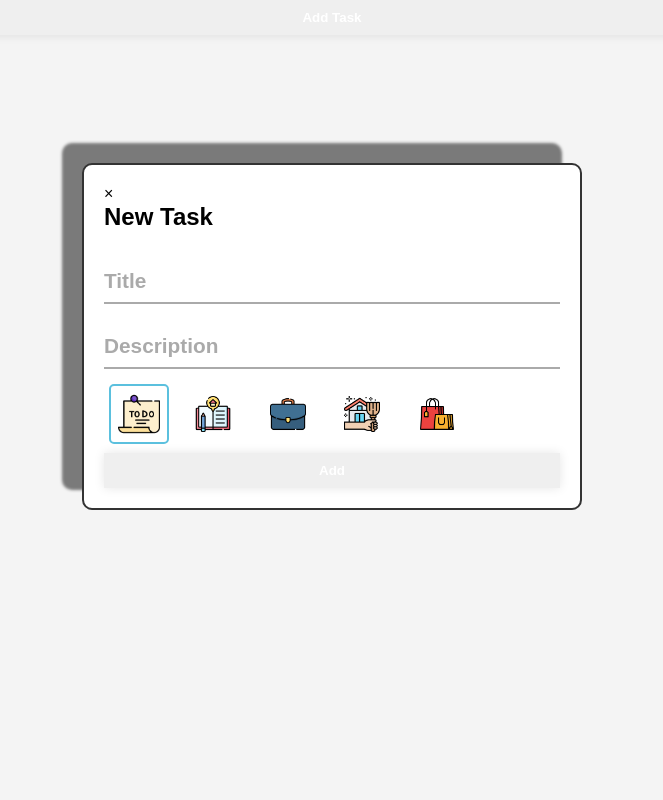
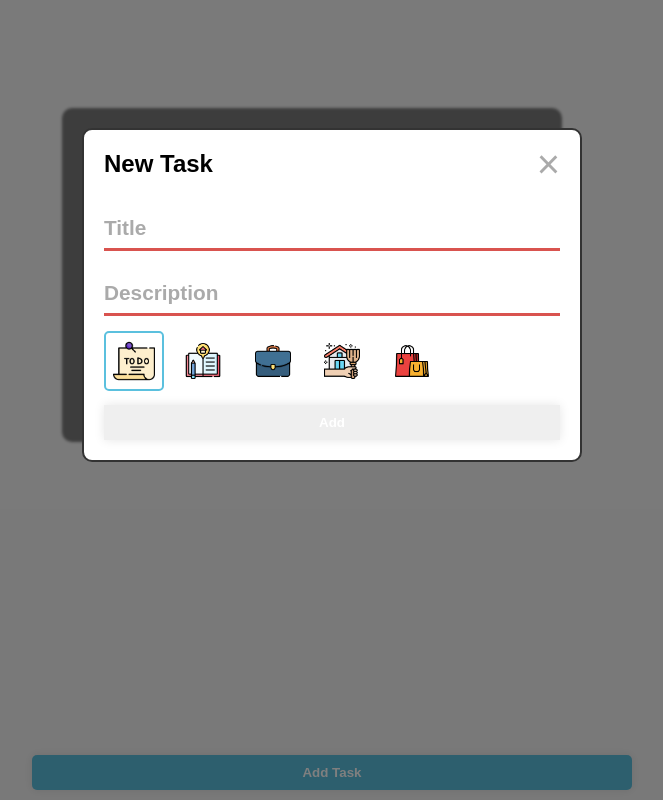
Before and after one commit to UltiPro/JustDoIt, a website built with webpack: page JustDoIt/index.html in a window 1280 px wide. Both pictures are taken after a click on the button "Add Task". Shown: the whole page, without its empty margins (308-971 px from the left). Built offline with nearby package versions, Linux system fonts and the light colour scheme.

Commit message:
Update style.css

```diff
--- a/JustDoIt/style.css
+++ b/JustDoIt/style.css
@@ -43,7 +43,12 @@ button {
     transition: all .2s ease-in-out;
 }
 
-.todo-container {
+form button {
+    margin-top: 5px;
+}
+
+#todo-container {
+    width: 100%;
     max-width: 600px;
     margin: 20px auto 50px auto;
     flex: 1;
@@ -110,7 +115,7 @@ button {
     background-color: var(--red-light);
 }
 
-.add-btn {
+#add-btn {
     position: fixed;
     bottom: 0;
     left: 50%;
@@ -121,11 +126,11 @@ button {
     border-radius: 5px;
 }
 
-.add-btn:hover {
+#add-btn:hover {
     background-color: var(--blue-light);
 }
 
-.modal {
+#modal {
     display: none;
     position: fixed;
     left: 0;
@@ -146,7 +151,7 @@ button {
     box-shadow: -20px -20px 3px var(--box-shadow-dark);
 }
 
-.close-btn {
+#close-btn {
     float: right;
     color: var(--grey-light);
     font-size: 40px;
@@ -155,8 +160,8 @@ button {
     transform: translateY(-8px);
 }
 
-.close-btn:hover,
-.close-btn:focus {
+#close-btn:hover,
+#close-btn:focus {
     color: var(--black);
 }
 
@@ -169,12 +174,12 @@ button {
 
 .form-group-field {
     width: 100%;
-    padding: 7px 0;
+    padding: 7px 0 6px 0;
     color: var(--grey-light);
     font-size: 1.3rem;
     font-weight: bold;
     border: 0;
-    border-bottom: 2px solid var(--grey-light);
+    border-bottom: 3px solid var(--grey-light);
     outline: 0;
     transition: border-color .2s linear;
 }
@@ -187,6 +192,14 @@ button {
     top: 20px;
     font-size: 1.3rem;
     cursor: text;
+}
+
+.form-group-field:required:valid {
+    border-color: var(--green);
+}
+
+.form-group-field:required:invalid {
+    border-color: var(--red);
 }
 
 .form-group-label {
@@ -219,7 +232,7 @@ button {
 .form-icon-options img {
     width: 60px;
     height: 60px;
-    margin: 5px;
+    margin: 5px 5px 5px 0;
     padding: 10px;
     cursor: pointer;
     border: 2px solid transparent;
```
